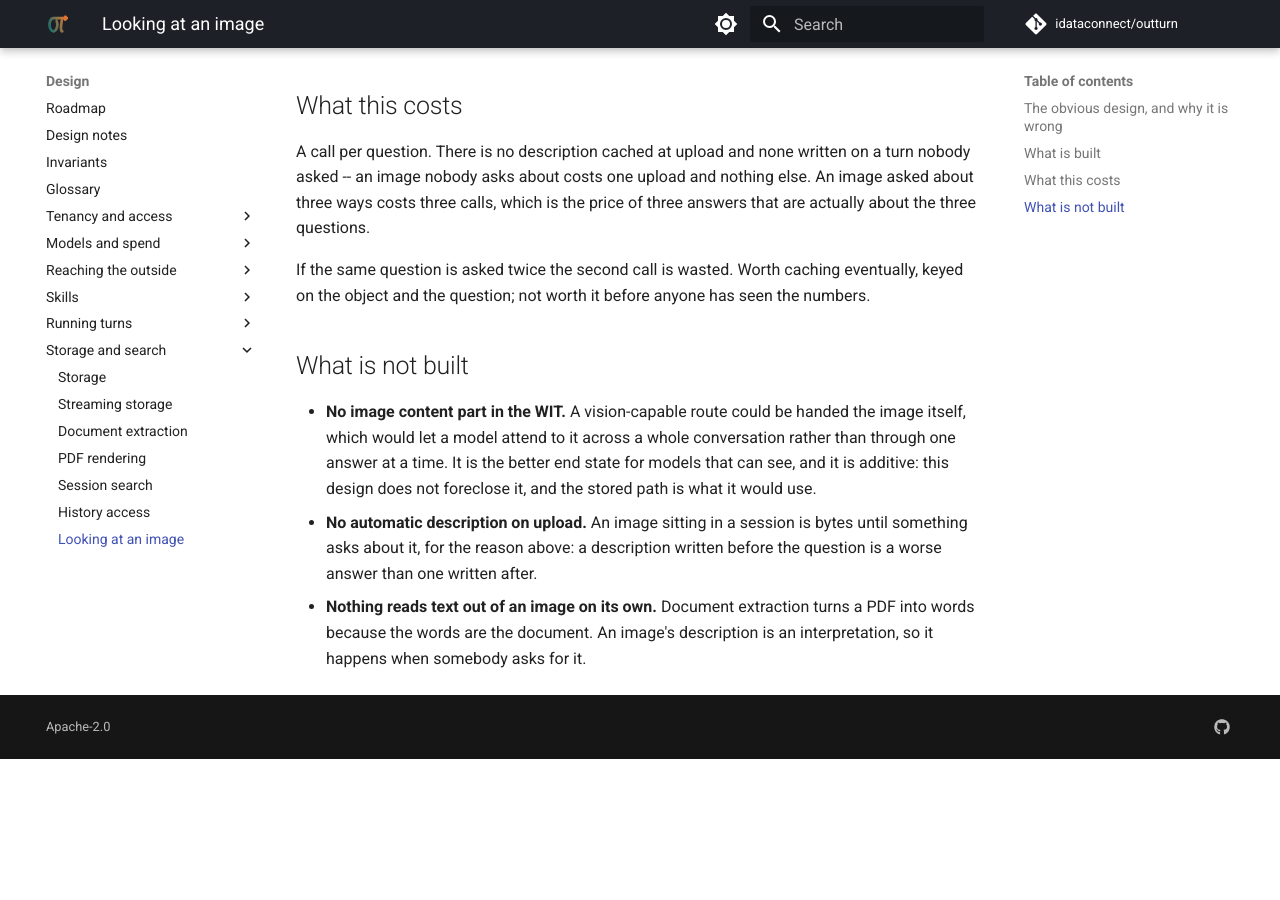
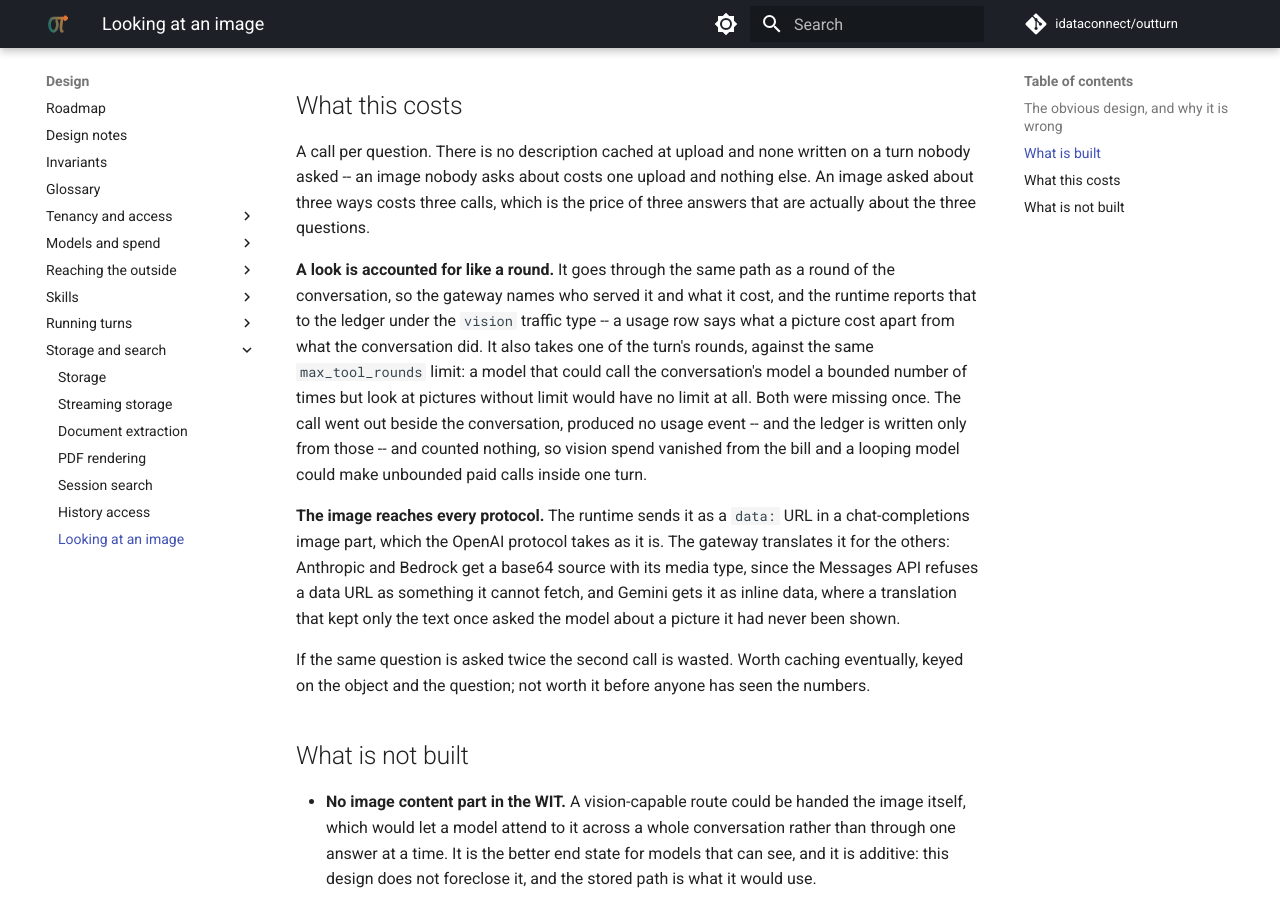
Before and after one commit to idataconnect/outturn, an MkDocs documentation site: the page built from docs/vision.md, in a window 1280 px wide and 900 px high, scrolled down 1309 px. Built offline with MkDocs 1.6.1 and Material for MkDocs 9.7.7, drawn with Linux system fonts in a browser that asks for light colours; comment, search, counter and statistics services are not loaded; before the commit the page ends 2068 px from its top, so only the background shows below that.

Commit message:
Say how a look at an image is accounted for, and how it reaches each protocol
Co-Authored-By: Claude Fable 5.1 <noreply@anthropic.com>

```diff
--- a/docs/vision.md
+++ b/docs/vision.md
@@ -63,6 +63,26 @@ on a turn nobody asked -- an image nobody asks about costs one upload and
 nothing else. An image asked about three ways costs three calls, which is the
 price of three answers that are actually about the three questions.
 
+**A look is accounted for like a round.** It goes through the same path as a
+round of the conversation, so the gateway names who served it and what it
+cost, and the runtime reports that to the ledger under the `vision` traffic
+type -- a usage row says what a picture cost apart from what the conversation
+did. It also takes one of the turn's rounds, against the same
+`max_tool_rounds` limit: a model that could call the conversation's model a
+bounded number of times but look at pictures without limit would have no
+limit at all. Both were missing once. The call went out beside the
+conversation, produced no usage event -- and the ledger is written only from
+those -- and counted nothing, so vision spend vanished from the bill and a
+looping model could make unbounded paid calls inside one turn.
+
+**The image reaches every protocol.** The runtime sends it as a `data:` URL in
+a chat-completions image part, which the OpenAI protocol takes as it is. The
+gateway translates it for the others: Anthropic and Bedrock get a base64
+source with its media type, since the Messages API refuses a data URL as
+something it cannot fetch, and Gemini gets it as inline data, where a
+translation that kept only the text once asked the model about a picture it
+had never been shown.
+
 If the same question is asked twice the second call is wasted. Worth caching
 eventually, keyed on the object and the question; not worth it before anyone
 has seen the numbers.
```
